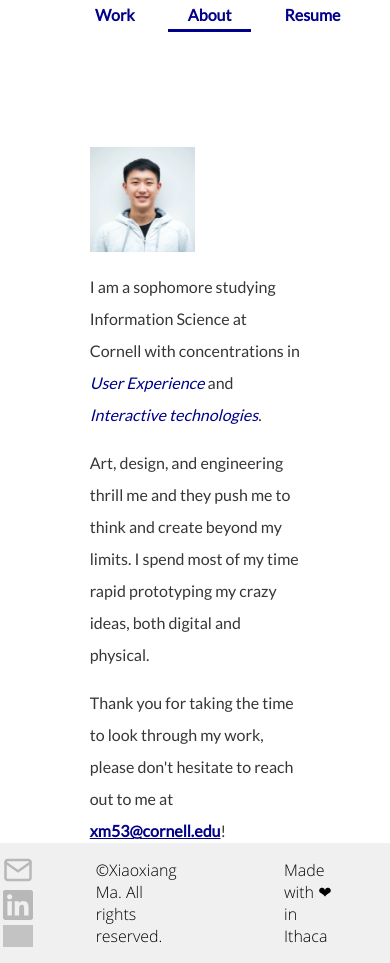
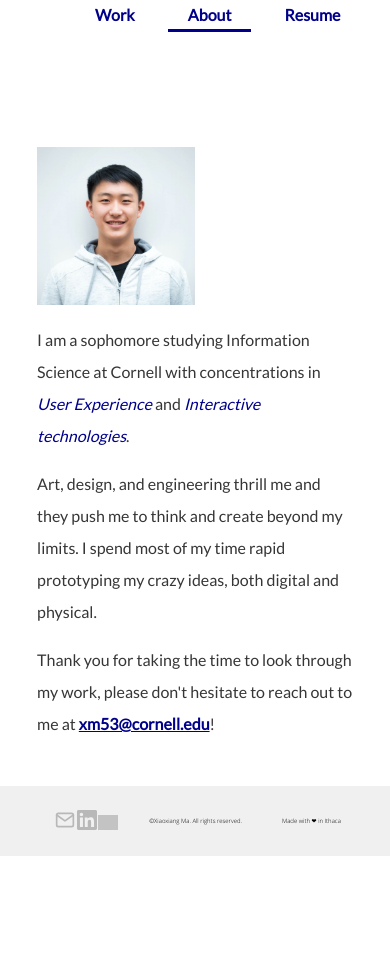
Before and after one commit to xiaoxiang-ma/my-site, a PHP site: page /about.html in a window 390 px wide. Shown: the part 17-980 px from the top of the page. After the commit the page ends 873 px from the top, so only its background shows below. Run offline with PHP 8.4, Linux system fonts and the light colour scheme; grey boxes are pictures that could not be loaded.

Commit message:
Mobile :)

```diff
--- a/styles/v1.css
+++ b/styles/v1.css
@@ -212,7 +212,27 @@
       width: 90%;
     }
     #footer{
-      height: 120px!important;
+      /* height: 120px!important; */
+      font-size: 30%;
+    }
+    .copyright{
+      margin: 0 20px 0 20px !important;
+      text-align: center;
+    }
+
+    .care{
+      margin: 0 20px 0 20px !important;
+      text-align: center;
+    }
+    .contactbutton{
+      margin-right: 0 !important;
+      width: 20px !important;
+    }
+    .contactarea{
+      width: 100px;
+    }
+    #aboutme{
+      width: 90% !important;
     }
 }
 
@@ -251,12 +271,13 @@
   display: inline-block;
   text-align: center;
   left:50%;
+  padding-left: 15px;
   /* padding-top: 15px; */
 
 }
 
 #footer{
-  margin-top: 100px;
+  padding-top: 200px;
   font-family: opensans;
   width:100% !important;
   padding: 0;
```
